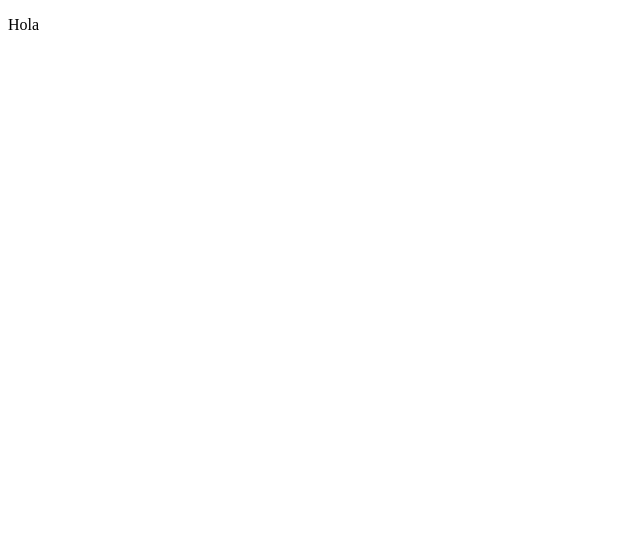
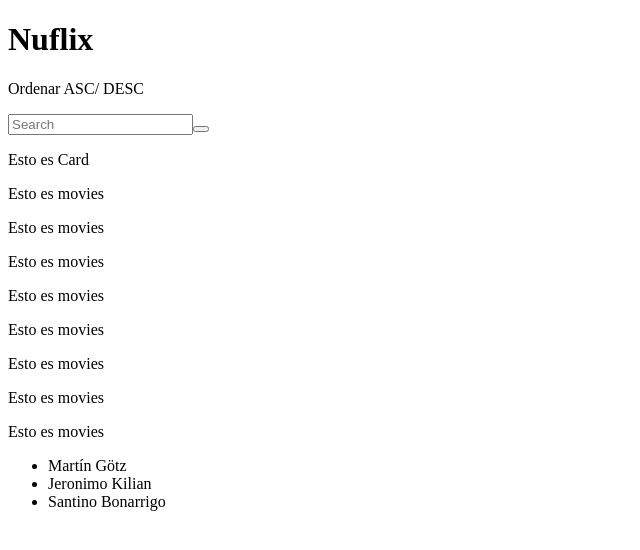
Before and after one commit to martingotz/programacion-3-, a React (Create React App) app: page / in a window 1280 px wide. Shown: the top 550 px of the page, without its empty margins (0-640 px from the left). Built offline with nearby package versions, Linux system fonts and the light colour scheme.

Commit message:
cambios con santino

```diff
--- a/src/App.js
+++ b/src/App.js
@@ -1,8 +1,23 @@
 import React from 'react';
+import Header from './components/Header/Header';
+import Footer from './components/Footer/Footer';
+import Card from './components/Card/Card';
 function App()
  {
   return (
-    <p>Hola </p>
+    <>
+    <div>
+  <Header/>
+  </div>
+
+  <div>
+  <Card/>
+  </div>
+
+  <div>
+  <Footer/>
+  </div>
+  </>
   )
-}
+};
 export default App;
--- /dev/null
+++ b/src/components/Card/Card.js
@@ -0,0 +1,34 @@
+import React, { Component } from 'react'
+import Movies from '../Movies/Movies';
+
+class Card extends Component {
+    render() {
+        return (
+            <div>
+
+                <section className="navigation">
+                    <div>
+                        <p>Esto es Card </p>
+                        <i className="fas fa-chevron-left"></i>
+                        <i className="fas fa-chevron-right"></i>
+                    </div>
+                    <i className="far fa-window-close"></i>
+                </section>
+                <main>
+                <Movies/>
+                <Movies/>
+                <Movies/>
+                <Movies/>
+                <Movies/>
+                <Movies/>
+                <Movies/>
+                <Movies/>
+
+                </main>
+
+            </div>
+        )
+    }
+}
+
+export default Card;
--- /dev/null
+++ b/src/components/Movies/Movies.js
@@ -0,0 +1,14 @@
+import React, { Component } from 'react';
+//import Card from '../Card/Card';
+ class Movies extends Component {
+    render() {
+        return (
+            <div>
+                <p>Esto es movies </p>
+            </div>
+        )
+    }
+}
+
+
+export default Movies;
--- /dev/null
+++ b/src/components/Topbar/Topbar.js
@@ -0,0 +1,23 @@
+import React, { Component } from 'react'
+
+ class Topbar extends Component {
+    render() {
+        return (
+            <div>
+
+                <p>Ordenar ASC/ DESC</p>
+                <i className="fas fa-th"></i>
+                <i className="fas fa-align-justify"></i>
+                <form action="">
+                <input type="text" name="search" id="" placeholder="Search" />
+                    <button type="submit"><i className="fas fa-search"></i></button>
+                </form>
+
+
+            </div>
+        )
+    }
+}
+
+
+export default Topbar;
--- a/src/components/footer/footer.js
+++ b/src/components/footer/footer.js
@@ -0,0 +1,22 @@
+import React from 'react';
+
+
+
+
+function Footer() {
+
+return(
+        <>
+           <ul className="team">
+            <li>Martín Götz</li>
+            <li>Jeronimo Kilian</li>
+            <li>Santino Bonarrigo</li>
+        </ul>
+
+        </>
+
+ )
+
+
+}
+export default Footer;
--- a/src/components/header/header.js
+++ b/src/components/header/header.js
@@ -0,0 +1,25 @@
+import React from 'react'
+import Topbar from '../Topbar/Topbar';
+
+
+function Header() {
+
+return(
+        <>
+            <div>
+            <h1>Nuflix</h1>
+
+
+            <section>
+            <Topbar/>
+            </section>
+
+            </div>
+
+        </>
+
+ )
+
+
+}
+export default Header;
```
Also changed, not shown: src/components/Card/Card.css (added), src/components/Movies/Movie.css (added).
